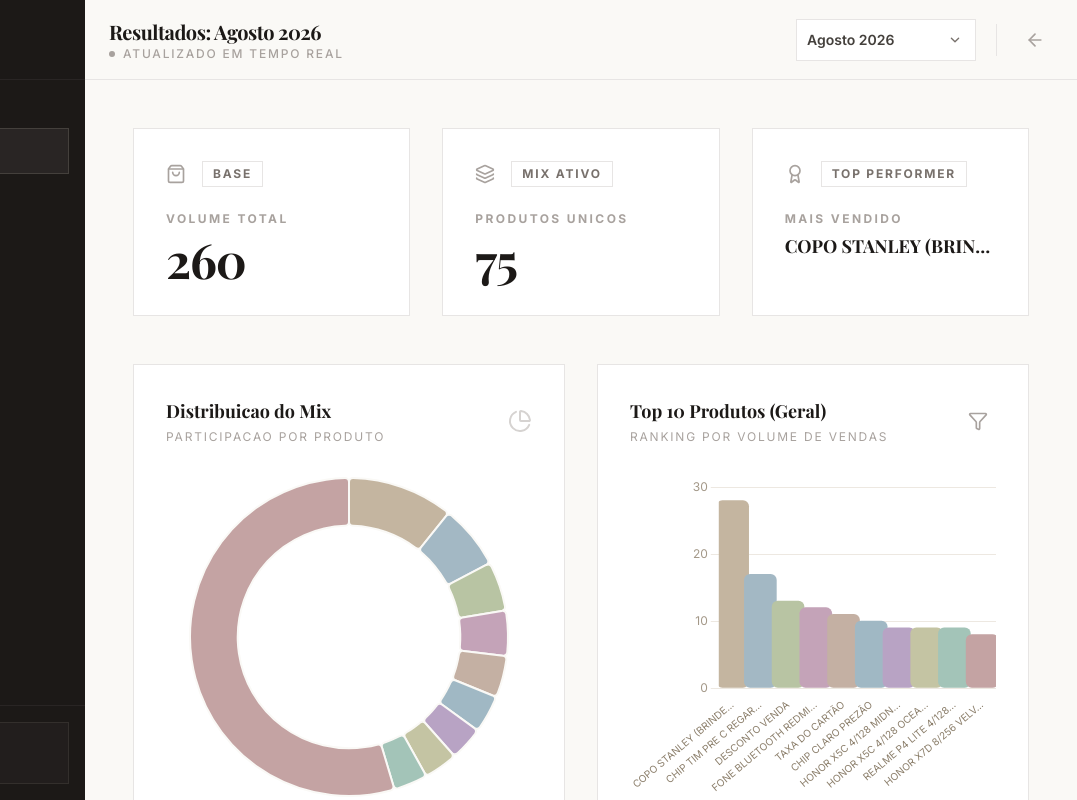
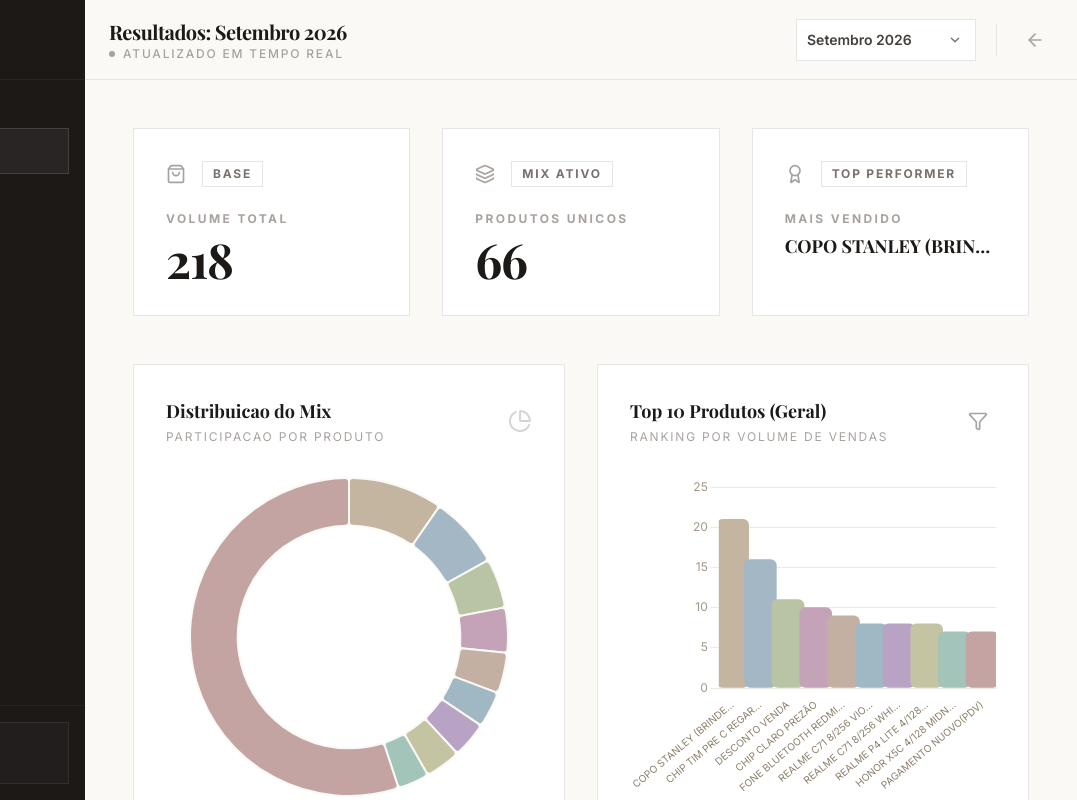
Before and after one commit to darkmorellato/Vendas-Dp, a plain HTML site: page index.html in a window 1280 px wide. Shown: the full height of the page, 203-1280 px from the left. Drawn offline with nearby package versions, Linux system fonts and the light colour scheme.

Commit message:
feat: adicionar dados de vendas de setembro 2026
- novo arquivo dados/set2026.json (218 unidades, 66 produtos)
- set2026 no topo da ordem de exibição
- cabeçalho da tabela de resumo por categoria agora é gerado a partir dos períodos carregados (estava fixo em Fev/Jan/Dez 2025)

```diff
--- a/dados/ordem.json
+++ b/dados/ordem.json
@@ -1,6 +1,7 @@
 {
     "_instrucoes": "Ordem de exibição dos meses. Para adicionar um novo mês, crie o arquivo JSON na pasta 'dados/' e adicione a chave aqui no início da lista.",
   "_ordem_exibicao": [
+    "set2026",
     "ago2026",
     "jul2026",
     "jun2026",
--- /dev/null
+++ b/dados/set2026.json
@@ -0,0 +1,72 @@
+{
+  "label": "Setembro 2026",
+  "total": 218,
+  "data": [
+    { "name": "ASSISTÊNCIA LIMPEZA VIRUS(PDV)", "quantity": 3, "percentage": "1,38%" },
+    { "name": "CABO 100W 12A 1MT ONEPLUS(REALME)", "quantity": 1, "percentage": "0,46%" },
+    { "name": "CABO KD-19CC 1MT KAIDI", "quantity": 1, "percentage": "0,46%" },
+    { "name": "CAPA HONOR X7D 4G", "quantity": 1, "percentage": "0,46%" },
+    { "name": "CARREGADOR 20W KD KN-108C KDPAN", "quantity": 1, "percentage": "0,46%" },
+    { "name": "CARREGADOR MOTOROLA 68W", "quantity": 1, "percentage": "0,46%" },
+    { "name": "CHIP CLARO FLEX", "quantity": 3, "percentage": "1,38%" },
+    { "name": "CHIP CLARO PREZÃO", "quantity": 10, "percentage": "4,59%" },
+    { "name": "CHIP TIM PRE C REGARGA", "quantity": 16, "percentage": "7,34%" },
+    { "name": "CHIP VIVO PRE C REGARGA", "quantity": 1, "percentage": "0,46%" },
+    { "name": "COPO STANLEY (BRINDE)", "quantity": 21, "percentage": "9,63%" },
+    { "name": "DESCONTO FUNCIONÁRIO", "quantity": 1, "percentage": "0,46%" },
+    { "name": "DESCONTO VENDA", "quantity": 11, "percentage": "5,05%" },
+    { "name": "FONE BLUETOOTH BASEUS BOWIE E16 BRANCO", "quantity": 1, "percentage": "0,46%" },
+    { "name": "FONE BLUETOOTH KNC5602 KAIDI", "quantity": 2, "percentage": "0,92%" },
+    { "name": "FONE BLUETOOTH KNC5603 KAIDI", "quantity": 2, "percentage": "0,92%" },
+    { "name": "FONE BLUETOOTH REDMI AIRDOTS (BRINDE)", "quantity": 9, "percentage": "4,13%" },
+    { "name": "FONE COM FIO LE-0201 LELONG", "quantity": 1, "percentage": "0,46%" },
+    { "name": "GARRAFA HONOR (BRINDE)", "quantity": 1, "percentage": "0,46%" },
+    { "name": "HONOR X5C 4/128 MIDNIGHT BLACK", "quantity": 7, "percentage": "3,21%" },
+    { "name": "HONOR X5C 4/128 OCEAN CYAN", "quantity": 2, "percentage": "0,92%" },
+    { "name": "HONOR X7D 8/256 DESERT GOLD", "quantity": 1, "percentage": "0,46%" },
+    { "name": "HONOR X7D 8/256 OCEAN CYAN", "quantity": 1, "percentage": "0,46%" },
+    { "name": "HONOR X7D 8/256 VELVET BLACK", "quantity": 6, "percentage": "2,75%" },
+    { "name": "INFINIX SMART 20 4/128 CLOUDLINE BLUE", "quantity": 3, "percentage": "1,38%" },
+    { "name": "INFINIX SMART 20 4/128 SHADOW BLACK", "quantity": 2, "percentage": "0,92%" },
+    { "name": "INFINIX SMART 20 4/128 SUNLIKE ORANGE", "quantity": 1, "percentage": "0,46%" },
+    { "name": "IPHONE 13 128G BRANCO (SEMIONOVO)", "quantity": 3, "percentage": "1,38%" },
+    { "name": "IPHONE 13 128G ROSA (SEMINOVO)", "quantity": 1, "percentage": "0,46%" },
+    { "name": "IPHONE 13 256G PRETO (SEMINOVO)", "quantity": 1, "percentage": "0,46%" },
+    { "name": "IPHONE 14 PRO MAX 128 DOURADO (SEMINOVO)", "quantity": 1, "percentage": "0,46%" },
+    { "name": "IPHONE 14 PRO MAX 128 ROXO (SEMINOVO)", "quantity": 2, "percentage": "0,92%" },
+    { "name": "IPHONE 15 128 AZUL (SEMINOVO)", "quantity": 1, "percentage": "0,46%" },
+    { "name": "IPHONE 15 128 VERDE (SEMINOVO)", "quantity": 1, "percentage": "0,46%" },
+    { "name": "IPHONE 15 256 AZUL (seminovo)", "quantity": 1, "percentage": "0,46%" },
+    { "name": "IPHONE 15 PRO 1TB AZUL (SEMINOVO)", "quantity": 1, "percentage": "0,46%" },
+    { "name": "IPHONE 15 PRO 256 PRETO (SEMINOVO)", "quantity": 1, "percentage": "0,46%" },
+    { "name": "IPHONE 15 PRO 256G NATURAL (SEMINOVO)", "quantity": 1, "percentage": "0,46%" },
+    { "name": "IPHONE 16 256 PRO MAX TITANIUM NATURAL (SEMINOVO)", "quantity": 1, "percentage": "0,46%" },
+    { "name": "IPHONE 17 PRO 256G AZUL", "quantity": 1, "percentage": "0,46%" },
+    { "name": "MOTO G06 4/128 VERDE", "quantity": 2, "percentage": "0,92%" },
+    { "name": "MOTO G06 4/256 VERDE", "quantity": 2, "percentage": "0,92%" },
+    { "name": "MOTO G17 4/256 ROSA", "quantity": 1, "percentage": "0,46%" },
+    { "name": "MOTO G17 4/256 ROXO", "quantity": 1, "percentage": "0,46%" },
+    { "name": "MOTOROLA EDGE 70 5G FUSION 8/256 WHITE", "quantity": 1, "percentage": "0,46%" },
+    { "name": "PAGAMENTO DE ENTRADA (RESERVA)", "quantity": 1, "percentage": "0,46%" },
+    { "name": "PAGAMENTO NUOVO(PDV)", "quantity": 7, "percentage": "3,21%" },
+    { "name": "PELICULA FOSCA HYDROGEL SUPER PREMIUM", "quantity": 4, "percentage": "1,83%" },
+    { "name": "PELICULA HD HYDROGEL STANDARD", "quantity": 7, "percentage": "3,21%" },
+    { "name": "PELICULA PRIVACIDADE HYDROGEL SUPER PREMIUM", "quantity": 5, "percentage": "2,29%" },
+    { "name": "POCO X8 PRO 5G 12/512 BLACK", "quantity": 2, "percentage": "0,92%" },
+    { "name": "POCO X8 PRO 5G 12/512 WHITE", "quantity": 2, "percentage": "0,92%" },
+    { "name": "REALME C71 8/256 VIOLET PARROT", "quantity": 8, "percentage": "3,67%" },
+    { "name": "REALME C71 8/256 WHITE SWAN", "quantity": 8, "percentage": "3,67%" },
+    { "name": "REALME C85 8/256 KINGFISHER BLUE", "quantity": 3, "percentage": "1,38%" },
+    { "name": "REALME C85 8/256 SWAN BLACK", "quantity": 2, "percentage": "0,92%" },
+    { "name": "REALME NOTE 70 4/128 OBSIDIAN BLACK", "quantity": 2, "percentage": "0,92%" },
+    { "name": "REALME P4 LITE 4/128 PULSE PURPLE", "quantity": 7, "percentage": "3,21%" },
+    { "name": "REALME P4 LITE 4/128 TITAN GREY", "quantity": 8, "percentage": "3,67%" },
+    { "name": "REALME P4 POWER 5G 8/256 FLASH ORANGE", "quantity": 1, "percentage": "0,46%" },
+    { "name": "REDMI NOTE 15 PRO 5G 8/256 TITANIUM", "quantity": 1, "percentage": "0,46%" },
+    { "name": "SAMSUNG A07 4G 4/128 BLACK", "quantity": 5, "percentage": "2,29%" },
+    { "name": "SAMSUNG A07 4G 4/128 VIOLET", "quantity": 3, "percentage": "1,38%" },
+    { "name": "SAMSUNG A07 4G 8/256 BLACK", "quantity": 1, "percentage": "0,46%" },
+    { "name": "SAMSUNG A07 4G 8/256 GREEN", "quantity": 1, "percentage": "0,46%" },
+    { "name": "TAXA DO CARTÃO", "quantity": 7, "percentage": "3,21%" }
+  ]
+}
--- a/index.html
+++ b/index.html
@@ -469,15 +469,7 @@
                     <div class="overflow-x-auto pb-4">
                         <table class="w-full text-left text-sm text-stone-600">
                             <thead class="text-[11px] uppercase font-bold text-stone-400 border-b border-stone-200">
-                                <tr>
-                                    <th class="py-5 pr-8 tracking-[0.15em]">Categoria</th>
-                                    <th class="px-4 py-5 text-center tracking-[0.15em]">Fev 2026</th>
-                                    <th class="px-4 py-5 text-center tracking-[0.15em]">Jan 2026</th>
-                                    <th class="px-4 py-5 text-center tracking-[0.15em]">Dez 2025</th>
-                                    <th class="px-4 py-5 text-center tracking-[0.15em]">Nov 2025</th>
-                                    <th class="px-4 py-5 text-center tracking-[0.15em]">Out 2025</th>
-                                    <th class="px-4 py-5 text-right tracking-[0.15em]">&#916; Mensal</th>
-                                </tr>
+                                <tr id="comparison-table-head"></tr>
                             </thead>
                             <tbody id="comparison-table-body" class="divide-y divide-stone-50"></tbody>
                         </table>
@@ -1119,6 +1111,24 @@
             const allCats = new Set([...currentData.map(d => d.category), ...comparisonData.map(d => d.category)]);
             const tablePeriods = periodOrder.slice(0, 5);
 
+            const shortLabel = (key) => {
+                const [month, year] = (periodLabels[key] || key).split(' ');
+                const abbr = month.slice(0, 3);
+                return abbr.charAt(0).toUpperCase() + abbr.slice(1) + (year ? ` ${year}` : '');
+            };
+
+            const headRow = document.getElementById('comparison-table-head');
+            headRow.textContent = '';
+            const addHeadCell = (text, className) => {
+                const th = document.createElement('th');
+                th.textContent = text;
+                th.className = className;
+                headRow.appendChild(th);
+            };
+            addHeadCell('Categoria', 'py-5 pr-8 tracking-[0.15em]');
+            tablePeriods.forEach(p => addHeadCell(shortLabel(p), 'px-4 py-5 text-center tracking-[0.15em]'));
+            addHeadCell('\u0394 Mensal', 'px-4 py-5 text-right tracking-[0.15em]');
+
             const tbody = document.getElementById('comparison-table-body');
             const sortedCats = Array.from(allCats).sort();
 
```
